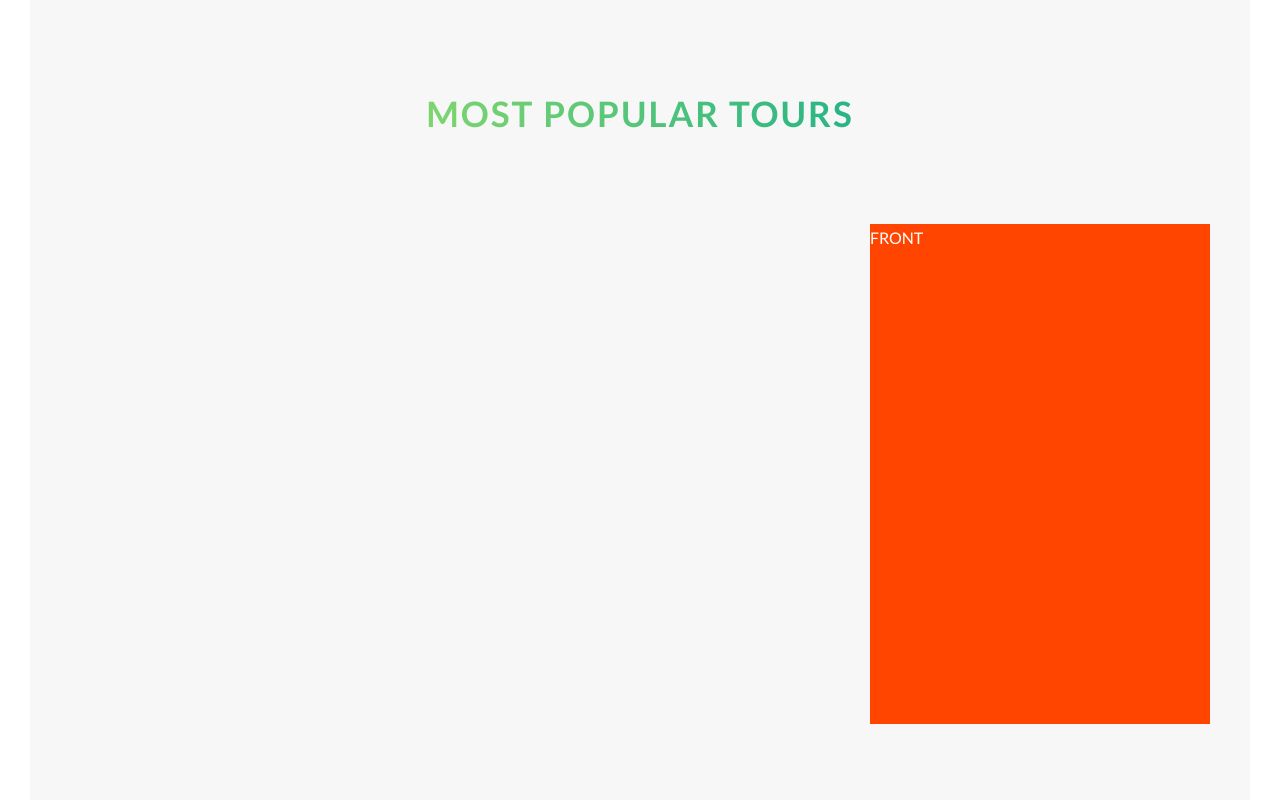
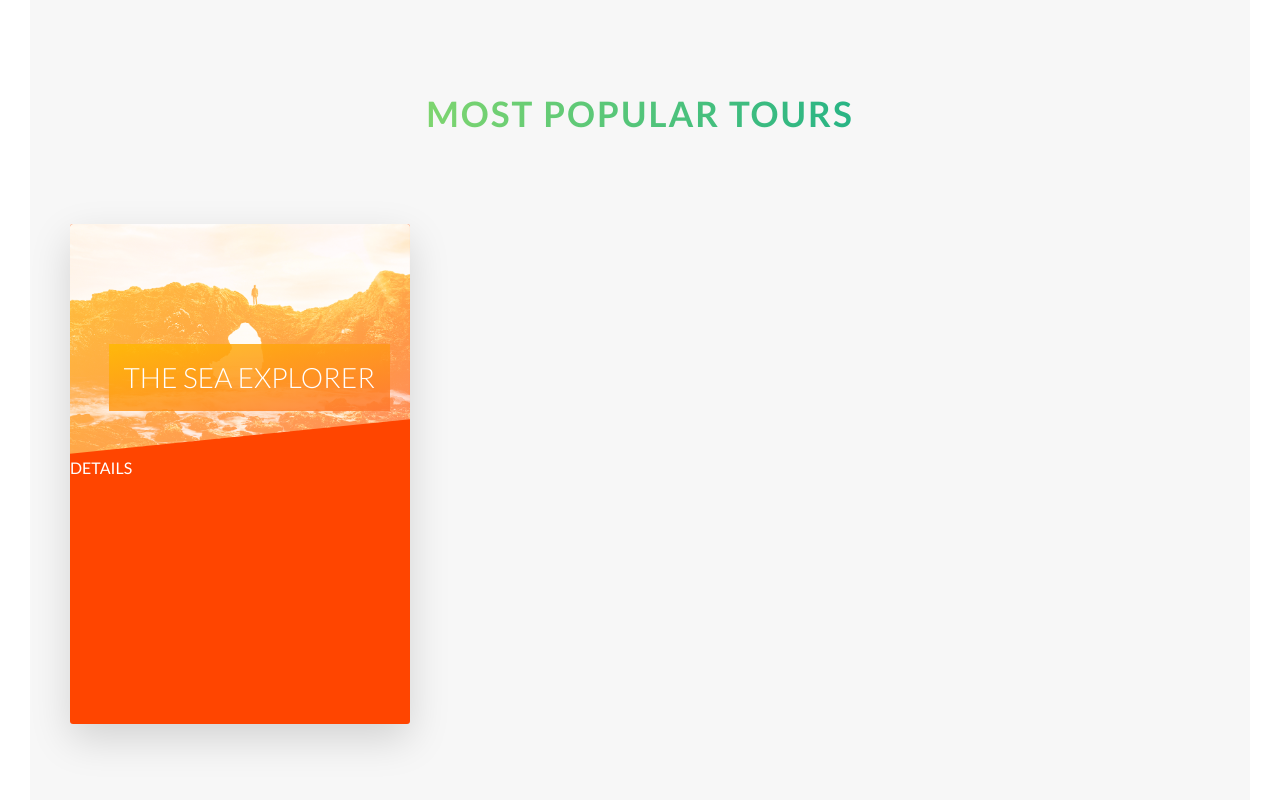
Before and after one commit to AleGDev/Natours, a website: page index.html in a window 1280 px wide. Shown: the part 2306-3106 px from the top of the page. Drawn offline with Linux system fonts and the light colour scheme.

Commit message:
second commit

```diff
--- a/index.html
+++ b/index.html
@@ -111,7 +111,20 @@
                 <div class="row">
                     <div class="col-1-of-3">
                         <div class="card">
-
+                            <div class="card__side card__side--front card__side--front-1">
+                                <div class="card__picture card__picture--1">
+                                    &nbsp;
+                                </div>
+                                <h4 class="card__heading">
+                                    <div class="card__heading-span card__heading-span--1">The sea explorer</div>
+                                </h4>
+                                <div class="card__details">
+                                    DETAILS
+                                </div>
+                            </div>
+                            <div class="card__side card__side--back card__side--back-1">
+                                BACK
+                            </div>
                         </div>
                     </div>
                     <div class="col-1-of-3">
@@ -121,12 +134,7 @@
                     </div>
                     <div class="col-1-of-3">
                         <div class="card">
-                            <div class="card__side card__side--front">
-                                FRONT
-                            </div>
-                            <div class="card__side card__side--back">
-                                BACK
-                            </div>
+
                         </div>
                     </div>
                 </div>
--- a/sass/components/_card.scss
+++ b/sass/components/_card.scss
@@ -7,28 +7,71 @@
 
     &__side {
         height: 50rem;
-        transition: all .8s;
+        transition: all 1s;
 
         position: absolute;
         top: 0;
         left: 0;
         width: 100%;
         backface-visibility: hidden;
+        border-radius: 3px;
+        box-shadow: 0 1.5rem 4rem rgba(0, 0, 0, .15);
+        overflow: hidden;
 
         &--front {
             background-color: orangered;
         }
         &--back {
-            background-color: orangered;
+            background-color: blue;
             transform: rotateY(180deg);
+
+            &-1 {
+                background-image: linear-gradient(to right bottom, $color-secondary-light, $color-secondary-dark);
+            }
         }
+
     }
 
     &:hover &__side--front {
-        transform: rotateY(180deg);
+        transform: rotateY(-180deg);
     }
 
     &:hover &__side--back {
         transform: rotateY(0);
     }
+
+    &__picture {
+        height: 23rem;
+        background-size: cover;
+        clip-path: polygon(0 0, 100% 0, 100% 85%, 0 100%);
+        background-blend-mode: screen;
+
+        &--1 {
+            background-image: linear-gradient(to right bottom, $color-secondary-light, $color-secondary-dark),
+            url(../img/nat-5.jpg);
+        }
+    }
+    &__heading {
+        font-size: 2.8rem;
+        font-weight: 300;
+        text-transform: uppercase;
+        text-align: right;
+        color: #fff;
+        position: absolute;
+        top: 12rem;
+
+        right: 2rem;
+        -webkit-box-decoration-break: clone;
+        box-decoration-break: clone;
+    }
+    &__heading-span {
+        padding: 1rem 1.5rem;
+        &--1 {
+            background-image: linear-gradient(to right bottom,
+            rgba($color-secondary-light, .85),
+            rgba($color-secondary-dark, .85) );
+        }
+    }
+
+
 }
```
Also changed, not shown: README.md (deleted), css/style.css, 1 other file.
